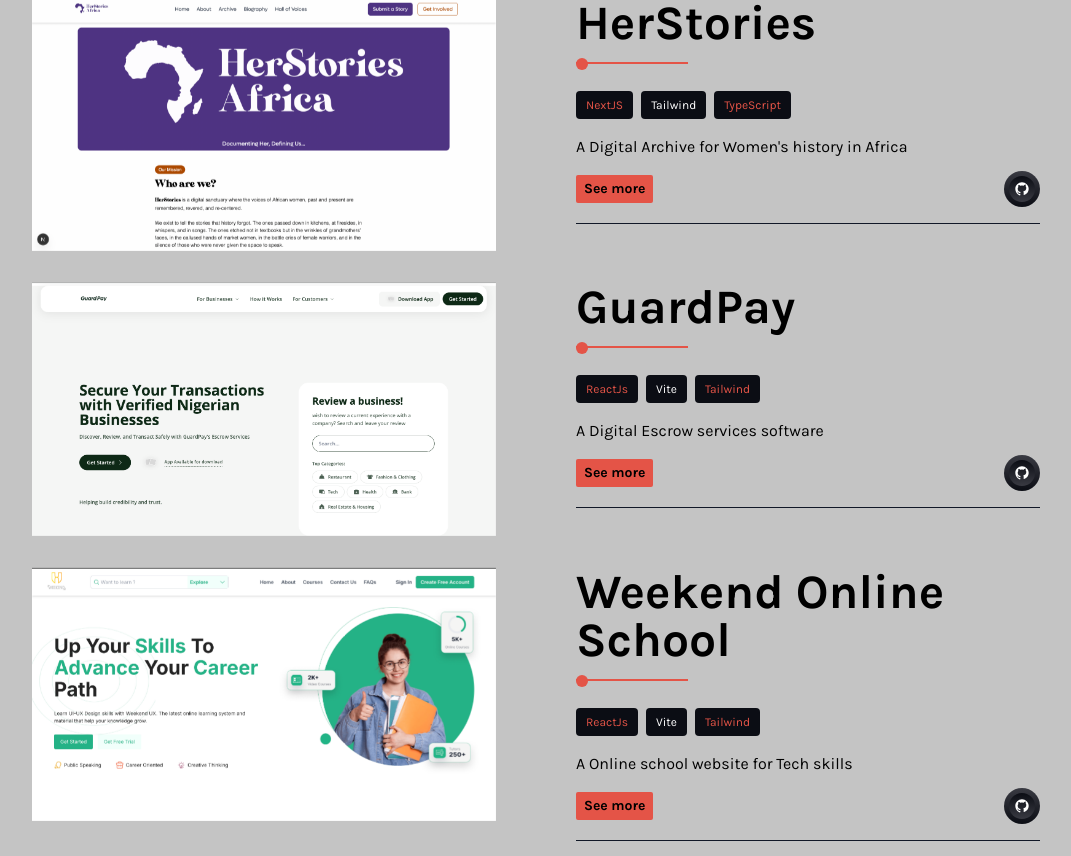
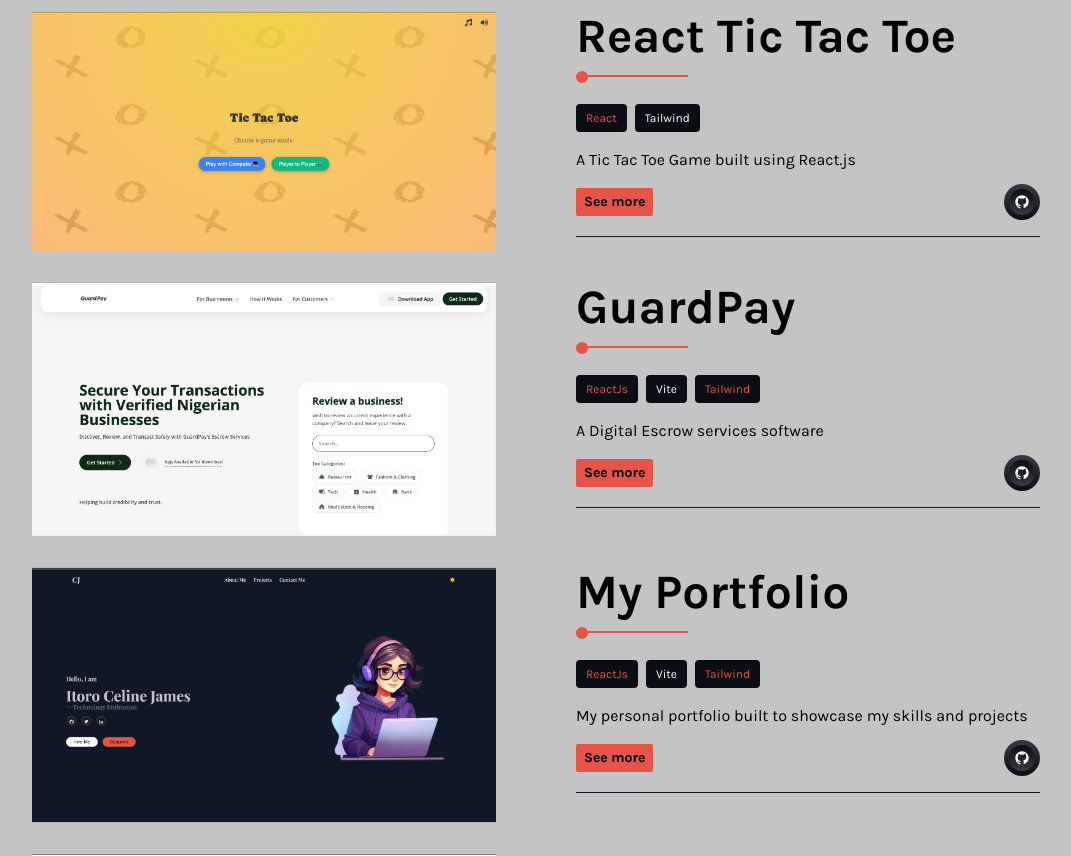
Before and after one commit to CelineJames/my-portfolio, a React (Vite) app: page /projects in a window 1280 px wide. Shown: the part 596-1452 px from the top of the page, without its empty margins (104-1175 px from the left). Built offline with nearby package versions, Linux system fonts and the light colour scheme.

Commit message:
added an additional project

```diff
--- a/src/pages/home/hero/index.jsx
+++ b/src/pages/home/hero/index.jsx
@@ -104,7 +104,7 @@ export default function Hero() {
 
         <div className="flex justify-start items-center mt-4 gap-3">
           <a
-            href="#"
+            href="https://github.com/CelineJames"
             className="w-9 h-9 flex items-center justify-center rounded-full hover:scale-110 transition-all"
             style={{ background: "linear-gradient(0deg, #0b0d14, #393a42)" }}
           >
@@ -118,7 +118,7 @@ export default function Hero() {
             </div>
           </a>
           <a
-            href="#"
+            href="https://x.com/Khaytorah"
             className="w-9 h-9 flex items-center justify-center rounded-full hover:scale-110 transition-all"
             style={{ background: "linear-gradient(0deg, #0b0d14, #393a42)" }}
           >
@@ -133,7 +133,7 @@ export default function Hero() {
           </a>
 
           <a
-            href="#"
+            href="https://www.linkedin.com/in/itoro-celine-james/"
             className="w-9 h-9 flex items-center justify-center rounded-full hover:scale-110 transition-all"
             style={{ background: "linear-gradient(0deg, #0b0d14, #393a42)" }}
           >
@@ -198,7 +198,7 @@ export default function Hero() {
           className="flex flex-col fixed left-0 top-20 md:flex-row justify-start items-center mt-2 gap-3"
         >
           <a
-            href="#"
+            href="https://github.com/CelineJames"
             className="w-8 h-8 flex items-center justify-center rounded-full"
             style={{ background: "linear-gradient(0deg, #0b0d14, #393a42)" }}
           >
@@ -211,8 +211,24 @@ export default function Hero() {
               <img src={github} alt="Twitter" className="" />
             </div>
           </a>
+
           <a
-            href="#"
+            href="https://x.com/Khaytorah"
+            className="w-8 h-8 flex items-center justify-center rounded-full"
+            style={{ background: "linear-gradient(0deg, #0b0d14, #393a42)" }}
+          >
+            <div
+              className="w-[20px] h-[20px] flex items-center justify-center rounded-full"
+              style={{
+                background: "linear-gradient(0deg, #393a42, #0b0d14)",
+              }}
+            >
+              <img src={twitter} alt="Twitter" className="" />
+            </div>
+          </a>
+
+          <a
+            href="https://www.linkedin.com/in/itoro-celine-james/"
             className="w-8 h-8 flex items-center justify-center rounded-full"
             style={{ background: "linear-gradient(0deg, #0b0d14, #393a42)" }}
           >
@@ -223,20 +239,6 @@ export default function Hero() {
               }}
             >
               <img src={linkedIn} alt="Twitter" className="" />
-            </div>
-          </a>
-          <a
-            href="#"
-            className="w-8 h-8 flex items-center justify-center rounded-full"
-            style={{ background: "linear-gradient(0deg, #0b0d14, #393a42)" }}
-          >
-            <div
-              className="w-[20px] h-[20px] flex items-center justify-center rounded-full"
-              style={{
-                background: "linear-gradient(0deg, #393a42, #0b0d14)",
-              }}
-            >
-              <img src={twitter} alt="Twitter" className="" />
             </div>
           </a>
         </div>
--- a/src/pages/projects/projects.js
+++ b/src/pages/projects/projects.js
@@ -2,8 +2,18 @@ import herstories from "@/assets/herstories.png";
 import guardPay from "@/assets/guardpay.png";
 import weekend from "@/assets/weekend.png";
 import tictactoe from "@/assets/tic-tac-toe.png";
+import portfolio from "@/assets/portfolio.png";
 
 export const projects = [
+  {
+    image: herstories,
+    Heading: "HerStories",
+    text: "A Digital Archive for Women's history in Africa",
+    details: "",
+    tools: ["NextJS", "Tailwind", "TypeScript"],
+    github: "https://github.com/yourusername/tic-tac-toe",
+    livesite: "https://yourusername.github.io/tic-tac-toe",
+  },
   {
     image: tictactoe,
     Heading: "React Tic Tac Toe",
@@ -12,16 +22,6 @@ export const projects = [
     tools: ["React", "Tailwind"],
     github: "https://github.com/CelineJames/tic-tac-toe-game",
     livesite: "https://tic-tac-toe-gamee-omega.vercel.app/",
-  },
-
-  {
-    image: herstories,
-    Heading: "HerStories",
-    text: "A Digital Archive for Women's history in Africa",
-    details: "",
-    tools: ["NextJS", "Tailwind", "TypeScript"],
-    github: "https://github.com/yourusername/tic-tac-toe",
-    livesite: "https://yourusername.github.io/tic-tac-toe",
   },
   {
     image: guardPay,
@@ -33,6 +33,15 @@ export const projects = [
     livesite: "guardpay-phi.vercel.app",
   },
   {
+    image: portfolio,
+    Heading: "My Portfolio",
+    text: "My personal portfolio built to showcase my skills and projects",
+    details: "",
+    tools: ["ReactJs", "Vite", "Tailwind"],
+    github: "https://github.com/yourusername/tic-tac-toe",
+    livesite: "https://yourusername.github.io/tic-tac-toe",
+  },
+  {
     image: weekend,
     Heading: "Weekend Online School",
     text: "A Online school website for Tech skills",
```
Also changed, not shown: src/assets/portfolio.png (renamed from src/assets/Screenshot 2025-07-15 at 6.09.33 AM.png).
